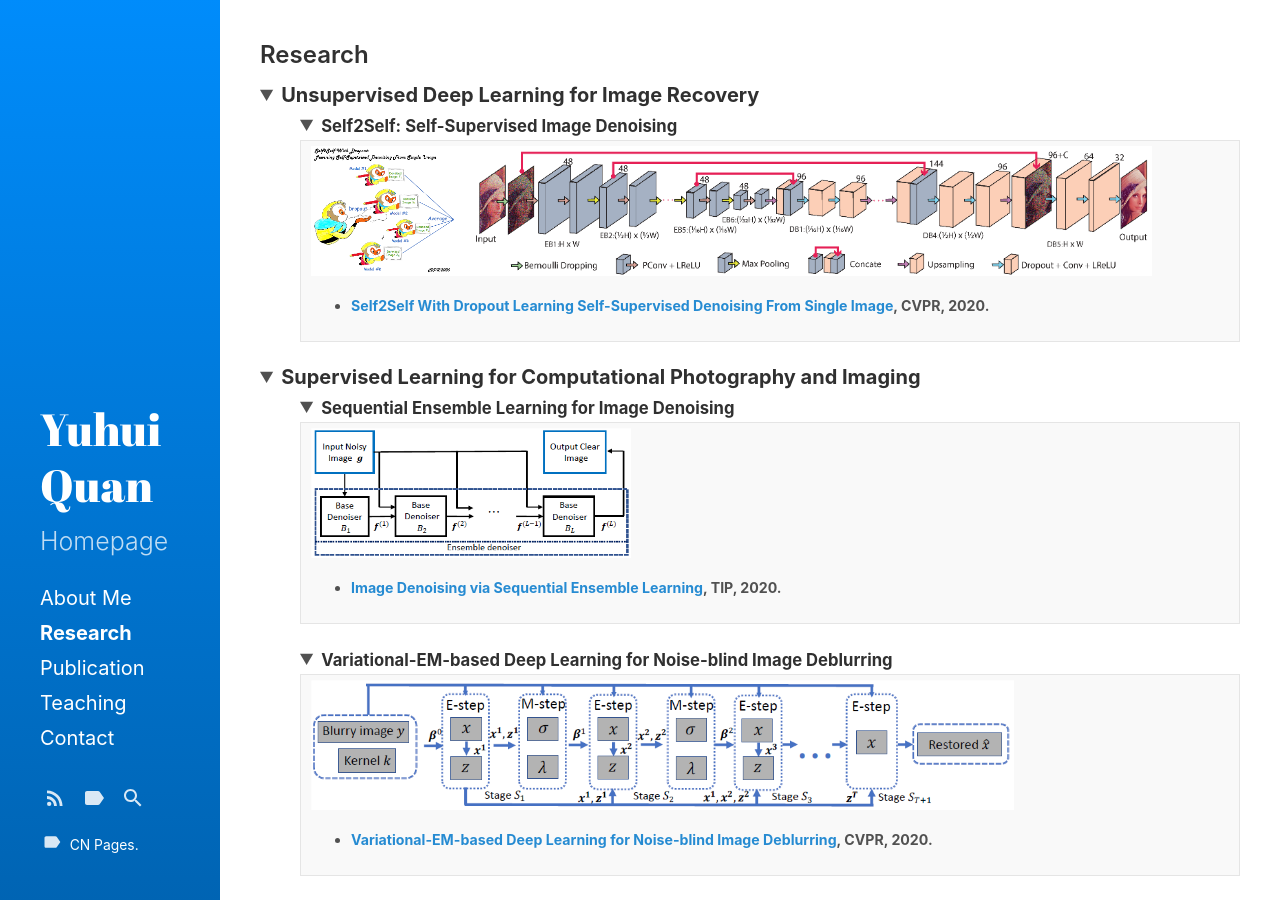
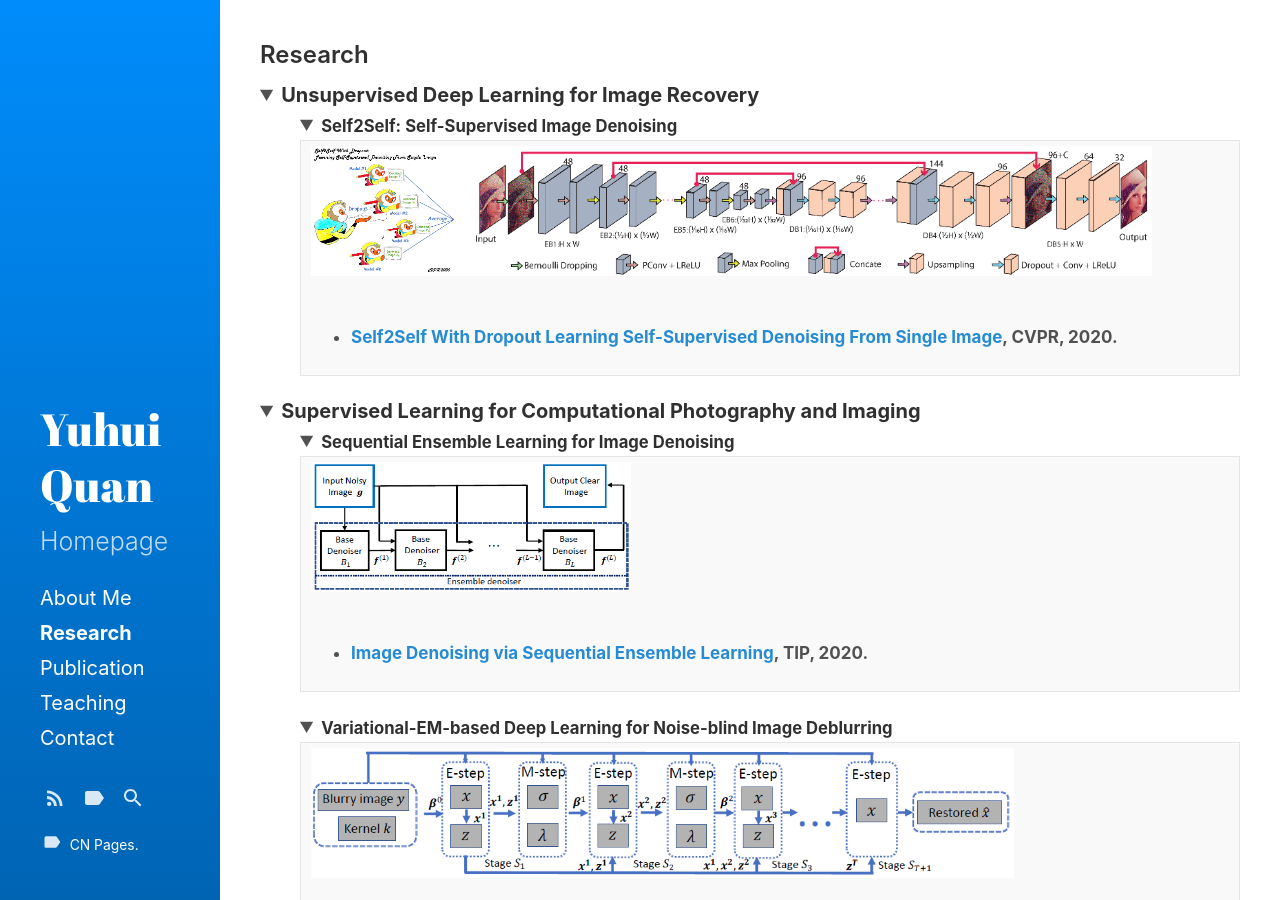
Before and after one commit to Dofboom/Dofboom.github.io, a Jekyll site: the page built from research.md, in a window 1280 px wide and 900 px high. Built offline with Jekyll 4.4.1, drawn with Linux system fonts in a browser that asks for light colours.

Commit message:
Update research.md

```diff
--- a/research.md
+++ b/research.md
@@ -14,7 +14,6 @@ sidebar_link: true
 
 <details open="">
 <summary><strong><small>Self2Self: Self-Supervised Image Denoising</small></strong></summary>
-<small>
 <!--1-1-->
 <table>
 <tbody>
@@ -32,7 +31,6 @@ sidebar_link: true
 
 </tbody>
 </table>
-</small>
 </details>
 </ul>
 </details>
@@ -44,7 +42,6 @@ sidebar_link: true
 <!--2-1-->
 <details open="">
 <summary><strong><small>Sequential Ensemble Learning for Image Denoising</small></strong></summary>
-<small>
 
 <table>
 <tbody>
@@ -60,14 +57,11 @@ sidebar_link: true
 </tr>
 </tbody>
 </table>
-
-</small>
 </details>
 
 <!--2-2-->
 <details open="">
 <summary><strong><small>Variational-EM-based Deep Learning for Noise-blind Image Deblurring</small></strong></summary>
-<small>
 
 <table>
 <tbody>
@@ -83,13 +77,11 @@ sidebar_link: true
 </tr>
 </tbody>
 </table>
-</small>
 </details>
 
 <!--2-3-->
 <details>
 <summary><strong><small>Collaborative Deep Learning for Super-resolving Blurry Text Images</small></strong></summary>
-<small>
 
 <table>
 <tbody>
@@ -110,17 +102,33 @@ sidebar_link: true
 </tr>
 </tbody>
 </table>
-</small>
 </details>
 
 <!--2-4-->
 <details>
 <summary><strong><small>Shape Attention for Image Raindrop Removal </small></strong></summary>
-<small>
+
+<table>
+<tbody>
+<tr>
+ <th>
+  <img src="https://github.com/Dofboom/Dofboom.github.io/raw/master/images/r_im7.png" alt="" height="130" align="left" />
+  <img src="https://github.com/Dofboom/Dofboom.github.io/raw/master/images/r_im8.png" alt="" height="130" align="left" />
+  <br /><br />
+  <br /><br /><br /><br /><br />
+  <img src="https://github.com/Dofboom/Dofboom.github.io/raw/master/images/im_2_4_3.png" alt="" height="260" align="left" />
+  <br /><br />
+  <br /><br /><br /><br /><br />
+    <br /><br />
+  <br /><br /><br /><br /><br />
 <ul>
 <li type="disc"><strong><a href="https://github.com/csyhquan/csyhquan.github.io/raw/master/manuscript/19-iccv-Deep%20Learning%20for%20Seeing%20Through%20Window%20With%20Raindrops.pdf">Deep Learning for Seeing Through Window With Raindrops </a></strong>, ICCV, 2019.</li>
 </ul>
-</small>
+ </th>
+</tr>
+</tbody>
+</table>
+
 </details>
 
 </ul>
```
